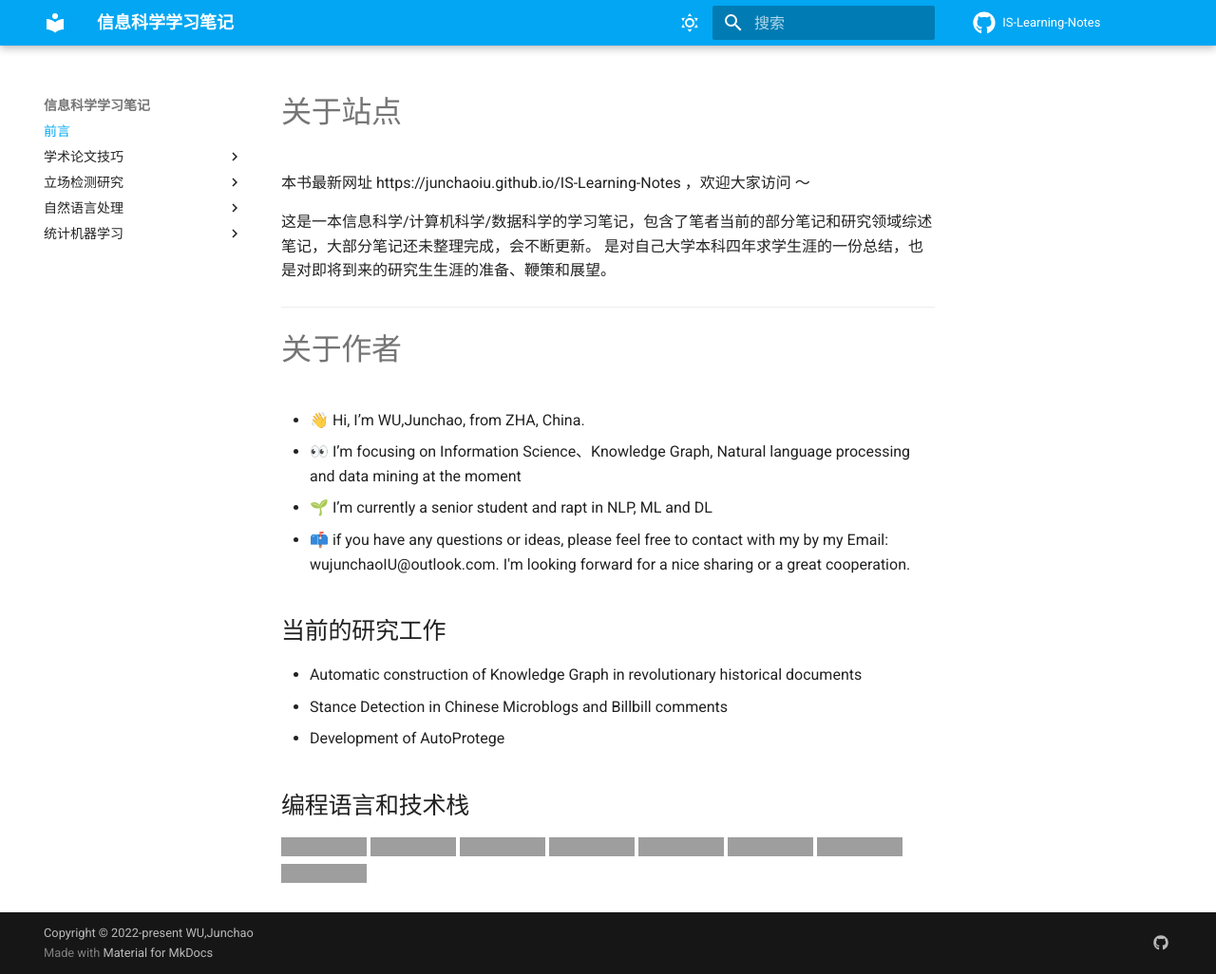
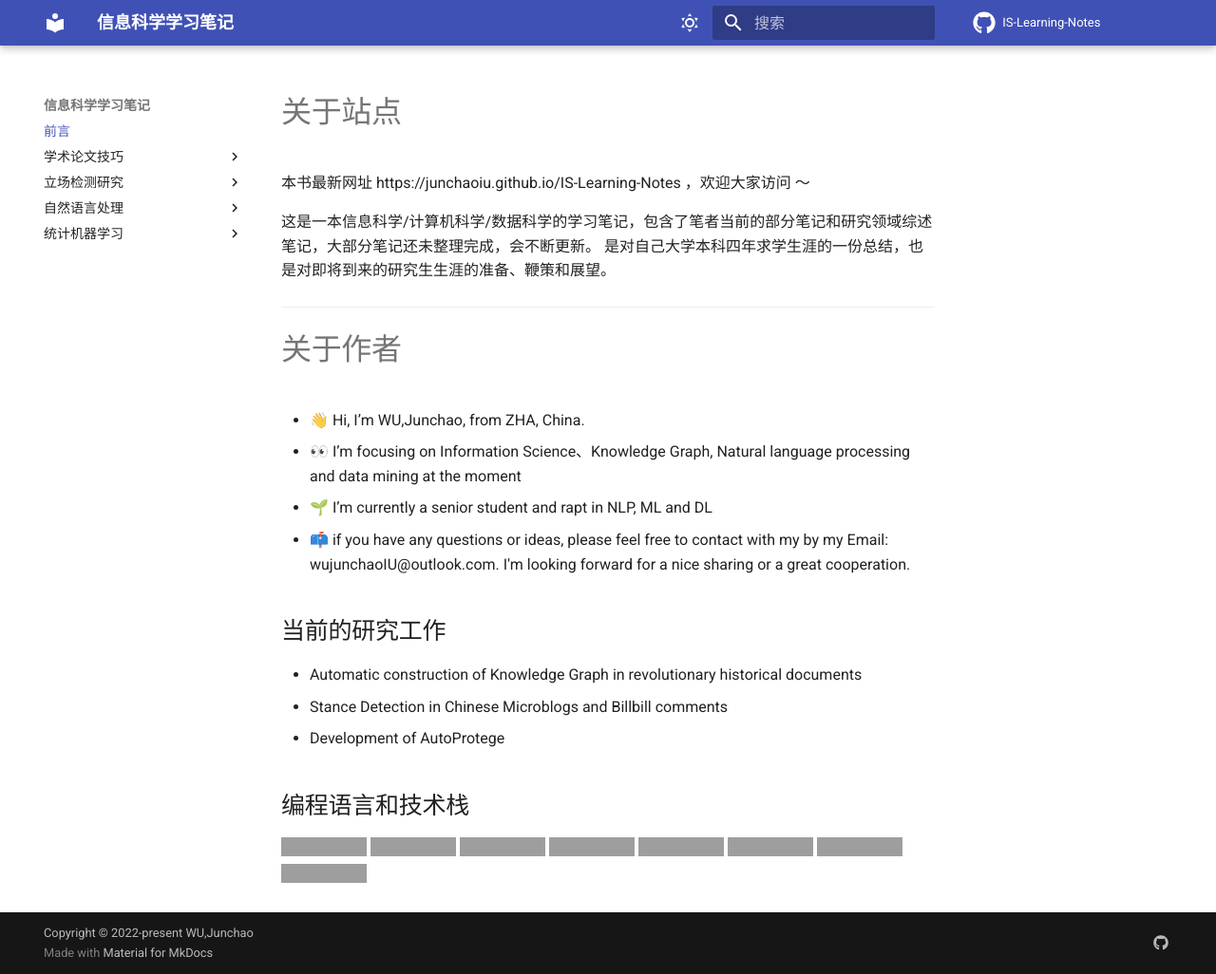
Before and after one commit to junchaoIU/NLP-Learning-Notes, an MkDocs documentation site: the page built from docs/index.md, in a window 1280 px wide and 1026 px high. Shown: the whole window at 95% size. Built offline with MkDocs 1.6.1 and Material for MkDocs 9.7.7, drawn with Linux system fonts in a browser that asks for light colours; comment, search, counter and statistics services are not loaded; grey boxes are pictures that could not be loaded.

Commit message:
update color

```diff
--- a/mkdocs.yml
+++ b/mkdocs.yml
@@ -32,7 +32,7 @@ theme:
   palette:
     - media: "(prefers-color-scheme: light)"
       scheme: default
-      primary: light blue
+      primary: light purple
       accent: deep purple
       toggle:
         icon: material/weather-sunny
```
